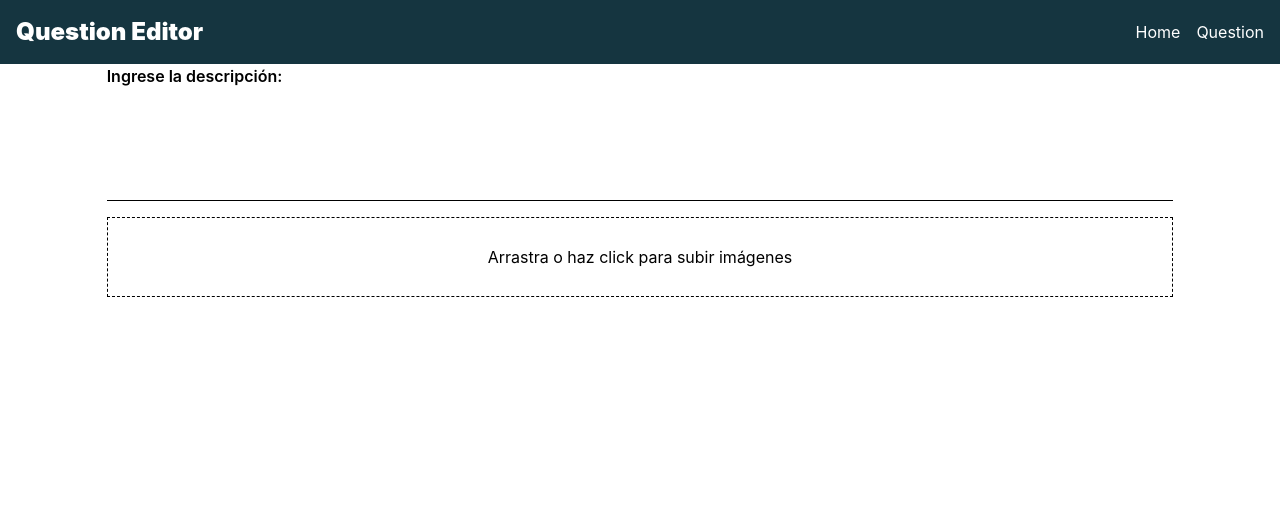
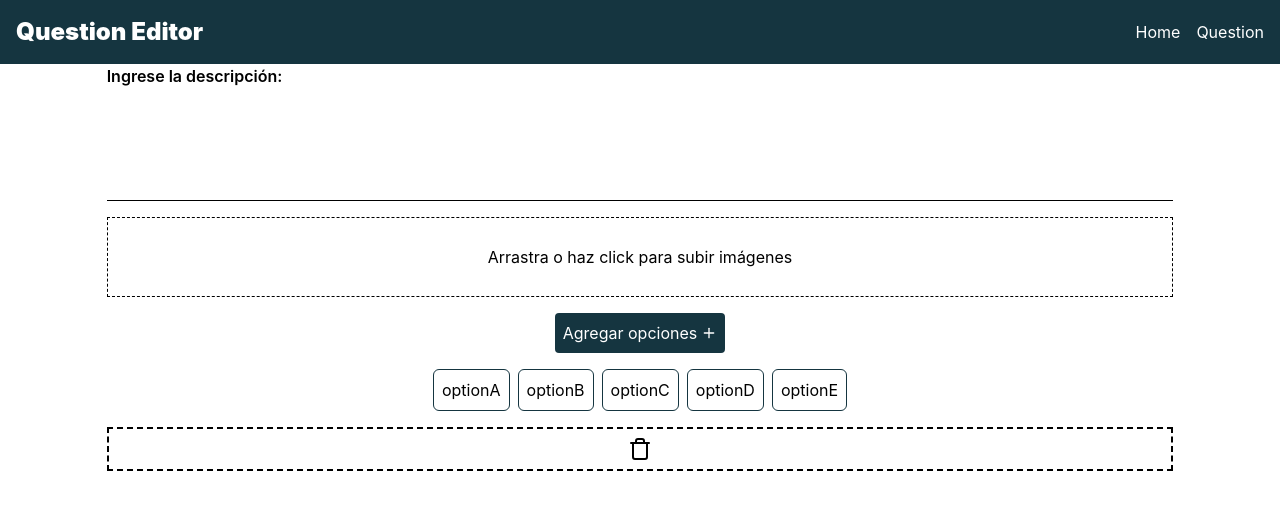
Before and after one commit to sae0-3/bit-a-bit, a React (Vite) app in the folder frontend/: page /create-question in a window 1280 px wide. Shown: the top 510 px of the page. Built offline with nearby package versions, Linux system fonts and the light colour scheme.

Commit message:
feat(frontend): agregar campo de opciones

```diff
--- a/frontend/package.json
+++ b/frontend/package.json
@@ -10,6 +10,7 @@
     "preview": "vite preview"
   },
   "dependencies": {
+    "@dnd-kit/core": "^6.3.1",
     "@tailwindcss/vite": "^4.1.4",
     "@tanstack/react-router": "^1.117.1",
     "@tanstack/react-router-devtools": "^1.117.1",
--- /dev/null
+++ b/frontend/src/components/DraggableValue.tsx
@@ -0,0 +1,23 @@
+import { useDraggable } from '@dnd-kit/core'
+
+type DraggableValueProps = {
+  id: string
+  label: string
+}
+
+export const DraggableValue = ({ id, label }: DraggableValueProps) => {
+  const { attributes, listeners, setNodeRef, isDragging } = useDraggable({
+    id,
+  })
+
+  return (
+    <div
+      ref={setNodeRef}
+      {...listeners}
+      {...attributes}
+      className={`draggable p-2 border select-none touch-none border-primary-dark rounded-md cursor-grab ${isDragging ? 'opacity-50' : 'opacity-100'}`}
+    >
+      {label}
+    </div>
+  )
+}
--- a/frontend/src/components/DropzoneImagesUpload.tsx
+++ b/frontend/src/components/DropzoneImagesUpload.tsx
@@ -39,7 +39,7 @@ export const DropzoneImagesUpload = () => {
   }
 
   return (
-    <div className="flex flex-col items-center justify-center gap-4">
+    <div className="flex flex-col items-center justify-center">
       <div
         className={`flex items-center justify-center w-full h-12 border border-dashed md:h-20 ${isDragActive ? 'bg-gray-100' : ''}`}
         {...getRootProps()}
@@ -48,7 +48,7 @@ export const DropzoneImagesUpload = () => {
         <p className="text-center">Arrastra o haz click para subir imágenes</p>
       </div>
 
-      <div className="flex overflow-x-auto gap-4 w-full">
+      <div className={`flex overflow-x-auto gap-4 w-full ${imageSrcs.length > 0 ? 'mt-4' : ''}`}>
         {imageSrcs.map((src, index) => (
           <div key={index} className="relative w-24 h-24 shrink-0">
             <img
--- /dev/null
+++ b/frontend/src/components/Options.tsx
@@ -0,0 +1,67 @@
+import {
+  DndContext,
+  DragEndEvent,
+  DragOverlay,
+} from '@dnd-kit/core'
+import { Dispatch, SetStateAction, useState } from 'react'
+
+import { useSensors } from '../hooks/useSensors'
+import { DraggableValue } from './DraggableValue'
+import { TrashBin } from './TrashBin'
+
+type OptionsProps = {
+  values: string[]
+  setValues: Dispatch<SetStateAction<string[]>>
+}
+
+export const Options = ({ values, setValues }: OptionsProps) => {
+  const [activeId, setActiveId] = useState<string | null>(null)
+
+  const handleDragEnd = (event: DragEndEvent) => {
+    const { over, active } = event
+
+    if (over?.id === 'trash-bin') {
+      const id = String(active.id)
+      setValues(prev => prev.filter(value => value !== id))
+    }
+  }
+
+  const sensors = useSensors()
+
+  return (
+    <DndContext
+      sensors={sensors}
+      onDragStart={(event) => {
+        setActiveId(String(event.active.id))
+      }}
+      onDragEnd={(event: DragEndEvent) => {
+        handleDragEnd(event)
+        setActiveId(null)
+      }}
+    >
+      <div className="flex flex-col w-10/12">
+        <div className={`flex gap-2 flex-wrap justify-center ${values.length > 0 ? 'mb-4' : ''}`}>
+          {values.map(value => (
+            <DraggableValue
+              key={value}
+              id={value}
+              label={value}
+            />
+          ))}
+        </div>
+
+
+        <TrashBin />
+
+        <DragOverlay>
+          {activeId ? (
+            <DraggableValue
+              id={activeId}
+              label={activeId}
+            />
+          ) : null}
+        </DragOverlay>
+      </div>
+    </DndContext>
+  )
+}
--- /dev/null
+++ b/frontend/src/components/TrashBin.tsx
@@ -0,0 +1,17 @@
+import { useDroppable } from '@dnd-kit/core'
+import { LuTrash } from 'react-icons/lu'
+
+export const TrashBin = () => {
+  const { setNodeRef, isOver } = useDroppable({
+    id: 'trash-bin',
+  })
+
+  return (
+    <div
+      ref={setNodeRef}
+      className={`flex items-center justify-center w-full border-2 border-dashed p-2 ${isOver ? 'bg-red-200' : ''}`}
+    >
+      <LuTrash className="text-2xl" />
+    </div>
+  )
+}
--- /dev/null
+++ b/frontend/src/hooks/useSensors.tsx
@@ -0,0 +1,22 @@
+import {
+  PointerSensor,
+  TouchSensor,
+  useSensors as dndSensors,
+  useSensor
+} from '@dnd-kit/core'
+
+export const useSensors = () => {
+  return dndSensors(
+    useSensor(PointerSensor, {
+      activationConstraint: {
+        distance: 5,
+      },
+    }),
+    useSensor(TouchSensor, {
+      activationConstraint: {
+        delay: 200,
+        tolerance: 5,
+      }
+    })
+  )
+}
--- a/frontend/src/pages/CreateQuestion.tsx
+++ b/frontend/src/pages/CreateQuestion.tsx
@@ -1,9 +1,21 @@
+import { useState } from 'react'
+import { LuPlus } from 'react-icons/lu'
+
 import { DescriptionEditor } from '../components/DescriptionEditor'
+import { Options } from '../components/Options'
 
 export default function CreateQuestion() {
+  const [optiones, setOptions] = useState<string[]>(['optionA', 'optionB', 'optionC', 'optionD', 'optionE'])
+
   return (
-    <div className="flex w-full flex-col justify-center items-center">
+    <div className="flex w-full flex-col justify-center items-center gap-4">
       <DescriptionEditor />
+
+      <button className="bg-primary-dark text-white p-2 rounded hover:cursor-pointer flex items-center gap-1">
+        <span>Agregar opciones</span> <LuPlus />
+      </button>
+
+      <Options values={optiones} setValues={setOptions} />
     </div>
   )
 }
```
Also changed, not shown: 1 other file (tests, documents, lock files or other folders).
